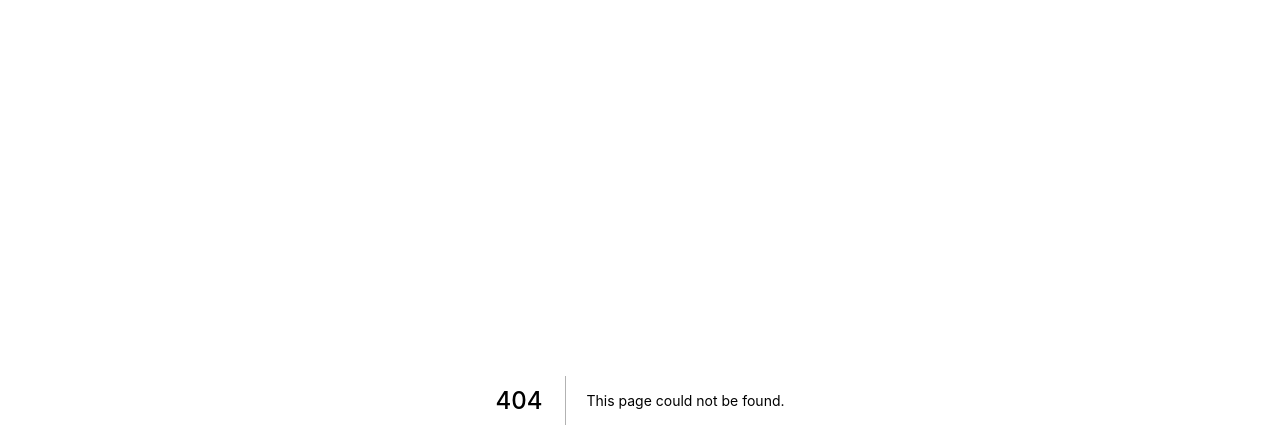
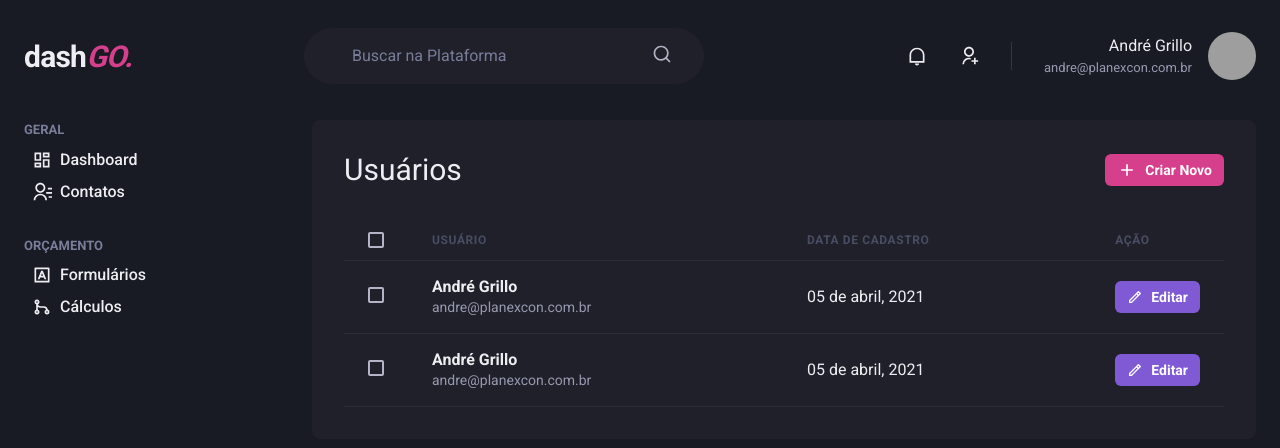
Before and after one commit to andrellgrillo/dashGo, a Next.js app: page /users in a window 1280 px wide. Before the commit this address had no page. Shown: the top 448 px of the page. Built offline with nearby package versions, Linux system fonts and the light colour scheme; grey boxes are pictures that could not be loaded.

Commit message:
users page initial

```diff
--- /dev/null
+++ b/src/pages/users/index.tsx
@@ -0,0 +1,75 @@
+import { Box, Button, Checkbox, Flex, Heading, Icon, Table, Tbody, Td, Text, Th, Thead, Tr } from "@chakra-ui/react";
+import { RiAddLine, RiPencilLine } from "react-icons/ri";
+import { Header } from "../../components/Header";
+import { Sidebar } from "../../components/sidebar";
+
+export default function UserList() {
+  return (
+    <Box>
+      <Header />
+      <Flex w="100%" my="6" maxW={1480} mx="auto" px="6">
+        <Sidebar />
+        <Box flex="1" borderRadius={8} bg="gray.800" p="8">
+          <Flex mb="8" justify="space-between" align="center">
+            <Heading size="lg" fontWeight="normal">Usuários</Heading>
+            <Button as="a" size="sm" fontSize="sm" colorScheme="pink" leftIcon={<Icon as={RiAddLine} fontSize="20" />}>
+              Criar Novo
+            </Button>
+          </Flex>
+          <Table colorScheme="whiteAlpha">
+            <Thead>
+              <Tr>
+                <Th px="6" color="gray.300" width="8" >
+                  <Checkbox colorScheme="pink" />
+                </Th>
+                <Th>Usuário</Th>
+                <Th>Data de cadastro</Th>
+                <Th width="8">Ação</Th>
+              </Tr>
+            </Thead>
+            <Tbody>
+              <Tr>
+                <Td px="6">
+                  <Checkbox colorScheme="pink" />
+                </Td>
+                <Td>
+                  <Box>
+                    <Text fontWeight="bold">André Grillo</Text>
+                    <Text fontSize="sm" color="gray.300">andre@planexcon.com.br</Text>
+                  </Box>
+                </Td>
+                <Td>
+                  05 de abril, 2021
+                </Td>
+                <Td>
+                <Button as="a" size="sm" fontSize="sm" colorScheme="purple" leftIcon={<Icon as={RiPencilLine} fontSize="16" />}>
+                  Editar
+                </Button>
+                </Td>
+              </Tr>
+              <Tr>
+                <Td px="6">
+                  <Checkbox colorScheme="pink" />
+                </Td>
+                <Td>
+                  <Box>
+                    <Text fontWeight="bold">André Grillo</Text>
+                    <Text fontSize="sm" color="gray.300">andre@planexcon.com.br</Text>
+                  </Box>
+                </Td>
+                <Td>
+                  05 de abril, 2021
+                </Td>
+                <Td>
+                <Button as="a" size="sm" fontSize="sm" colorScheme="purple" leftIcon={<Icon as={RiPencilLine} fontSize="16" />}>
+                  Editar
+                </Button>
+                </Td>
+              </Tr>
+            </Tbody>
+          </Table>
+        </Box>
+      </Flex>
+    </Box>
+  );
+}
```
